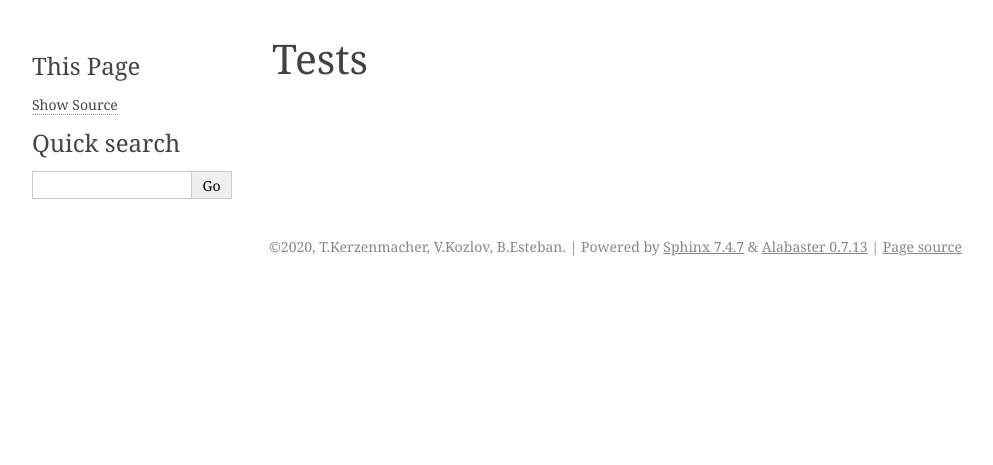
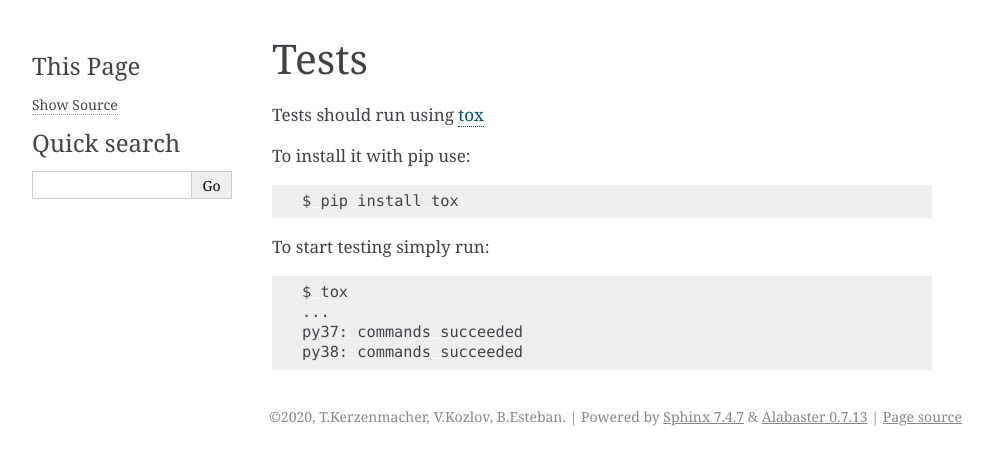
Before and after one commit to EOSC-synergy/o3skim, a Sphinx documentation site: the page built from docs/dev_guide/tests.rst, in a window 1280 px wide. Shown: the top 465 px of the page, without its empty margins (148-1141 px from the left). Built offline with Sphinx 7.4.7, drawn with Linux system fonts in a browser that asks for light colours.

Commit message:
Add first draft for tests doc

```diff
--- a/docs/dev_guide/tests.rst
+++ b/docs/dev_guide/tests.rst
@@ -1,2 +1,23 @@
 Tests
 ==================================
+
+Tests should run using tox_
+
+.. _tox: https://tox.readthedocs.io/en/latest/
+
+
+To install it with pip use:
+
+.. code-block:: bash
+
+    $ pip install tox
+
+
+To start testing simply run:
+
+.. code-block:: bash
+
+    $ tox
+    ...
+    py37: commands succeeded
+    py38: commands succeeded
```
